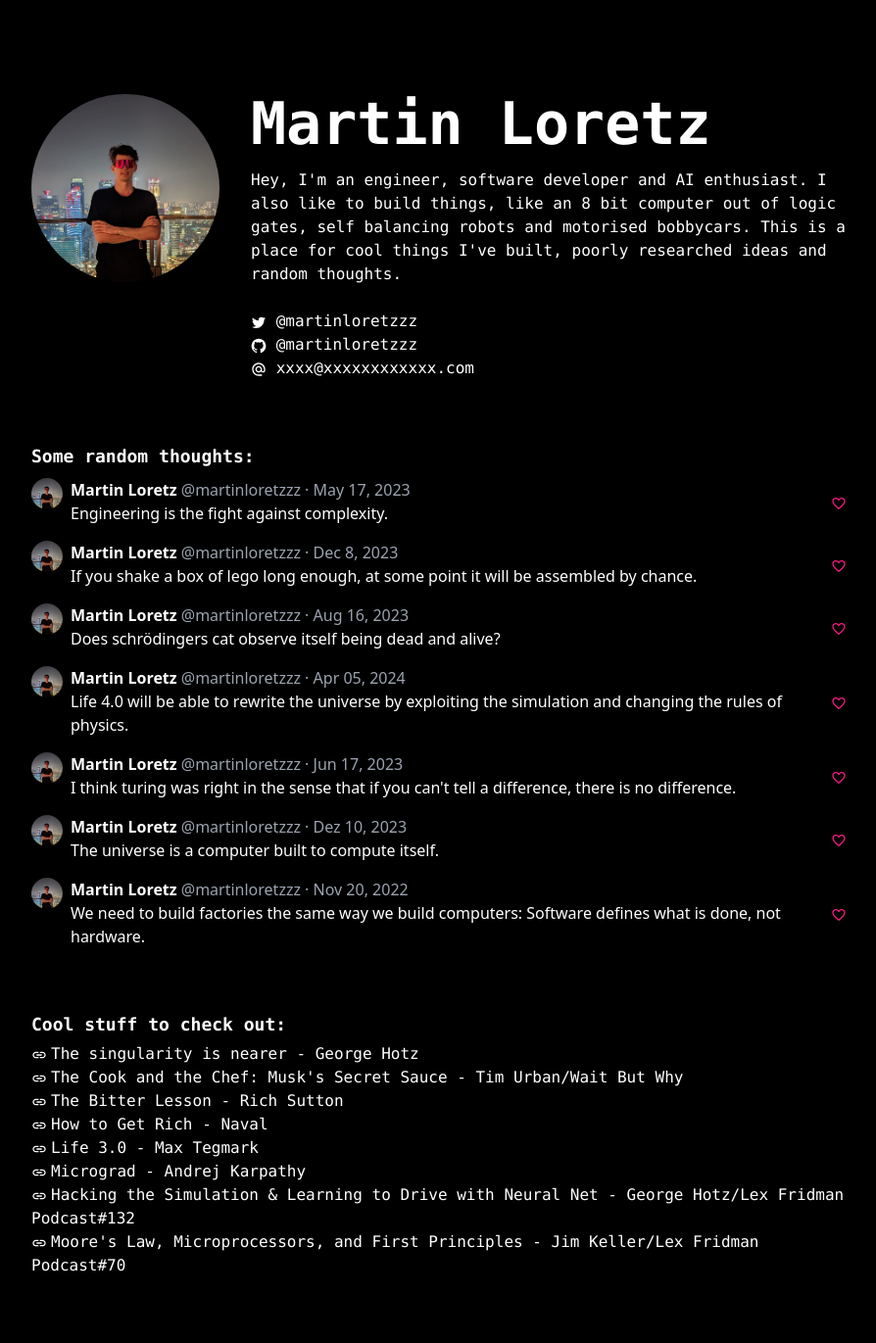
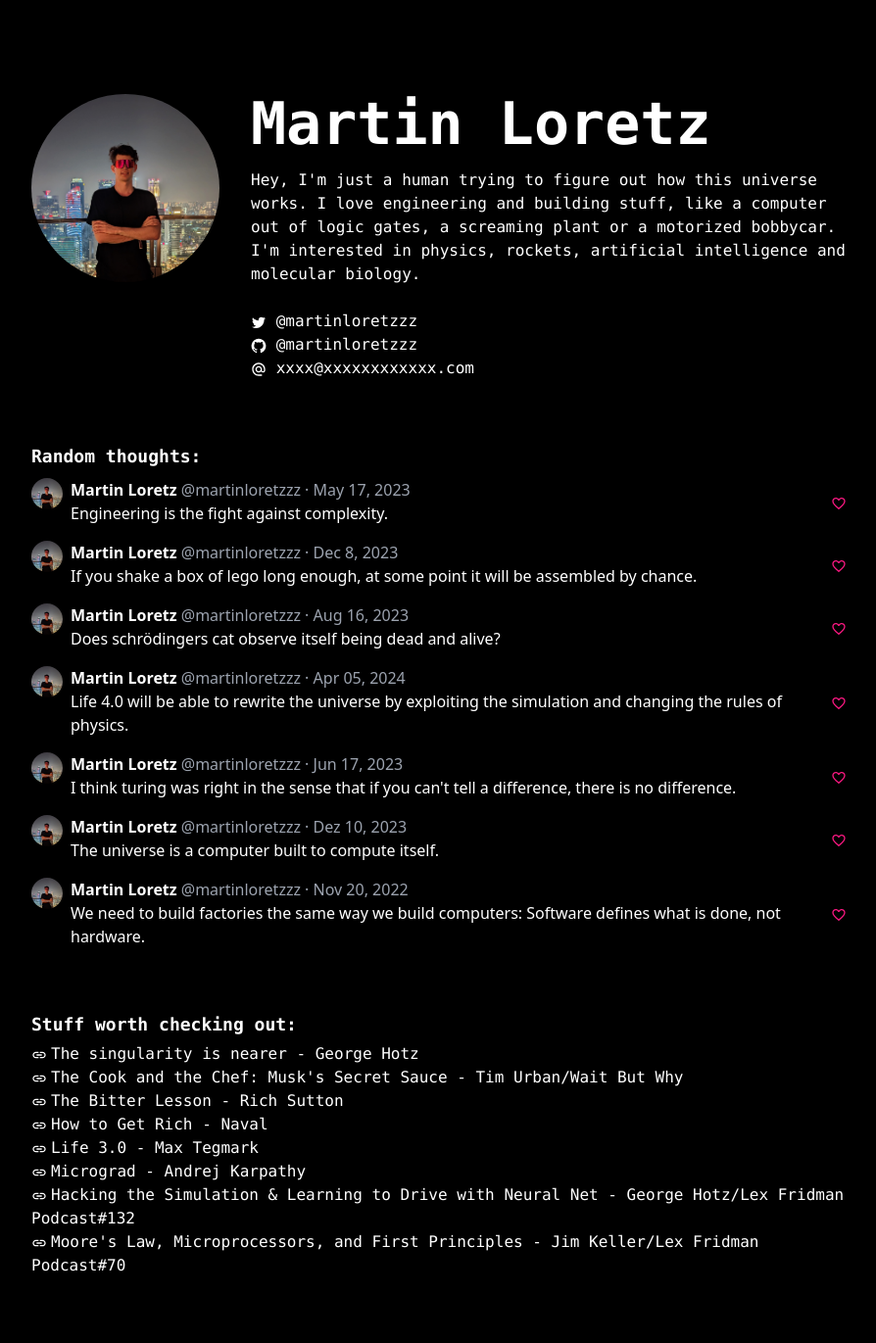
Before and after one commit to martinloretzzz/martinloretz-dot-com, a Next.js app: page / in a window 1280 px wide. Shown: the top 1371 px of the page at 98% size, without its empty margins (192-1086 px from the left). Built offline with nearby package versions, Linux system fonts and the light colour scheme.

Commit message:
Update about me

```diff
--- a/app/components/abount.tsx
+++ b/app/components/abount.tsx
@@ -12,9 +12,9 @@ export const AboutSection = () => {
 			<div>
 				<h1 className="text-6xl font-bold pb-4">Martin Loretz</h1>
 				<p>
-					Hey, I&apos;m an engineer, software developer and AI enthusiast. I also like to build things, like an 8 bit
-					computer out of logic gates, self balancing robots and motorised bobbycars. This is a place for cool things
-					I&apos;ve built, poorly researched ideas and random thoughts.
+					Hey, I&apos;m just a human trying to figure out how this universe works. I love engineering and building
+					stuff, like a computer out of logic gates, a screaming plant or a motorized bobbycar. I&apos;m interested in
+					physics, rockets, artificial intelligence and molecular biology.
 				</p>
 				<br />
 				<SocialCard />
--- a/app/components/reading-list.tsx
+++ b/app/components/reading-list.tsx
@@ -14,7 +14,7 @@ interface ReadingListProps {
 export const ReadingListSection: FC<ReadingListProps> = ({ list }) => {
 	return (
 		<div>
-			<h2 className="text-lg head font-bold pb-1">Cool stuff to check out:</h2>
+			<h2 className="text-lg head font-bold pb-1">Stuff worth checking out:</h2>
 			{list.map(({ name, author, url }) => (
 				<div key={url}>
 					<LinkIcon size={16} />
--- a/app/page.tsx
+++ b/app/page.tsx
@@ -11,7 +11,7 @@ export default function Home() {
 		<div className="flex flex-col space-y-16">
 			<AboutSection />
 			<div>
-				<h2 className="text-lg head font-bold pb-2">Some random thoughts:</h2>
+				<h2 className="text-lg head font-bold pb-2">Random thoughts:</h2>
 				<div className="flex flex-col space-y-4">
 					{tweets.map(({ id, text, date }) => (
 						<Tweet key={id} id={id} text={text} date={date} />
```
